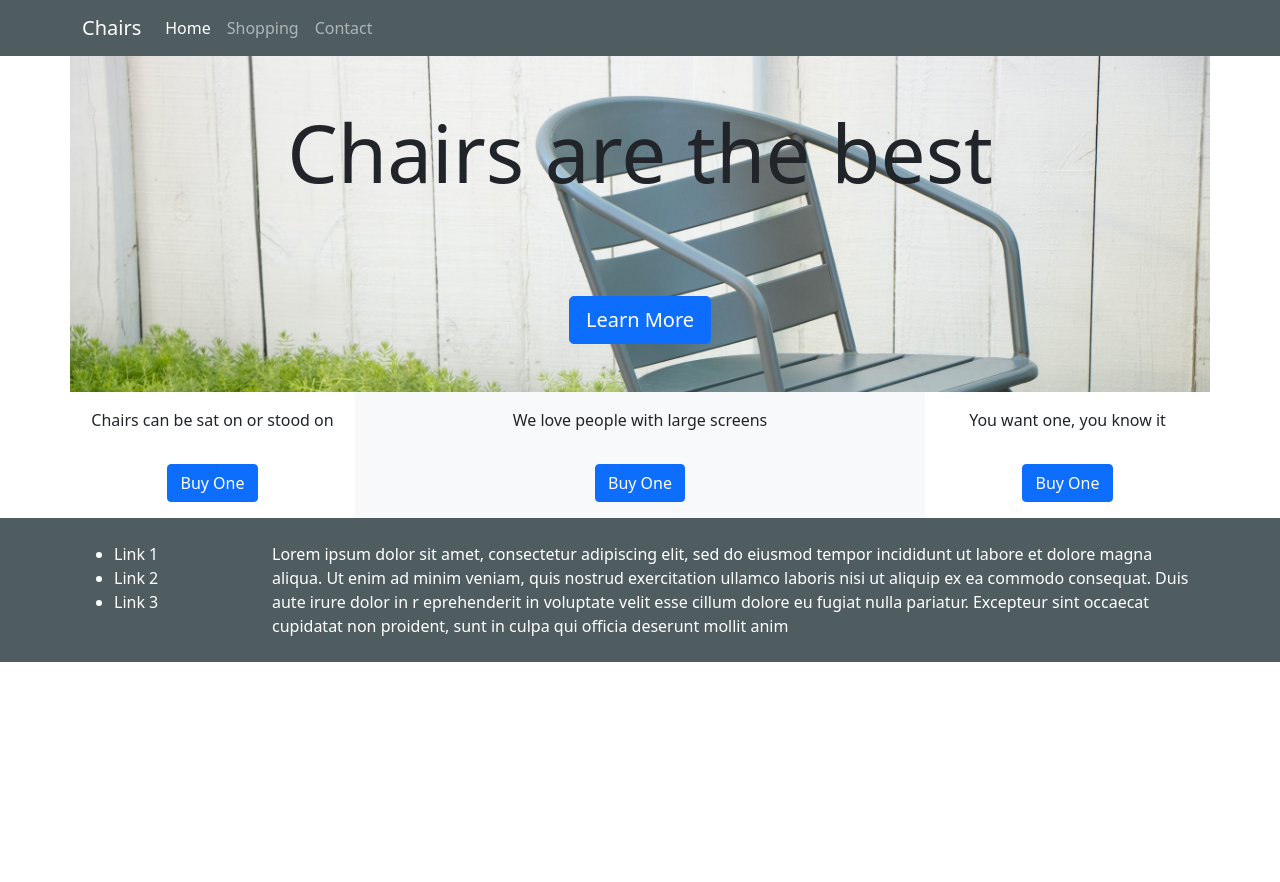
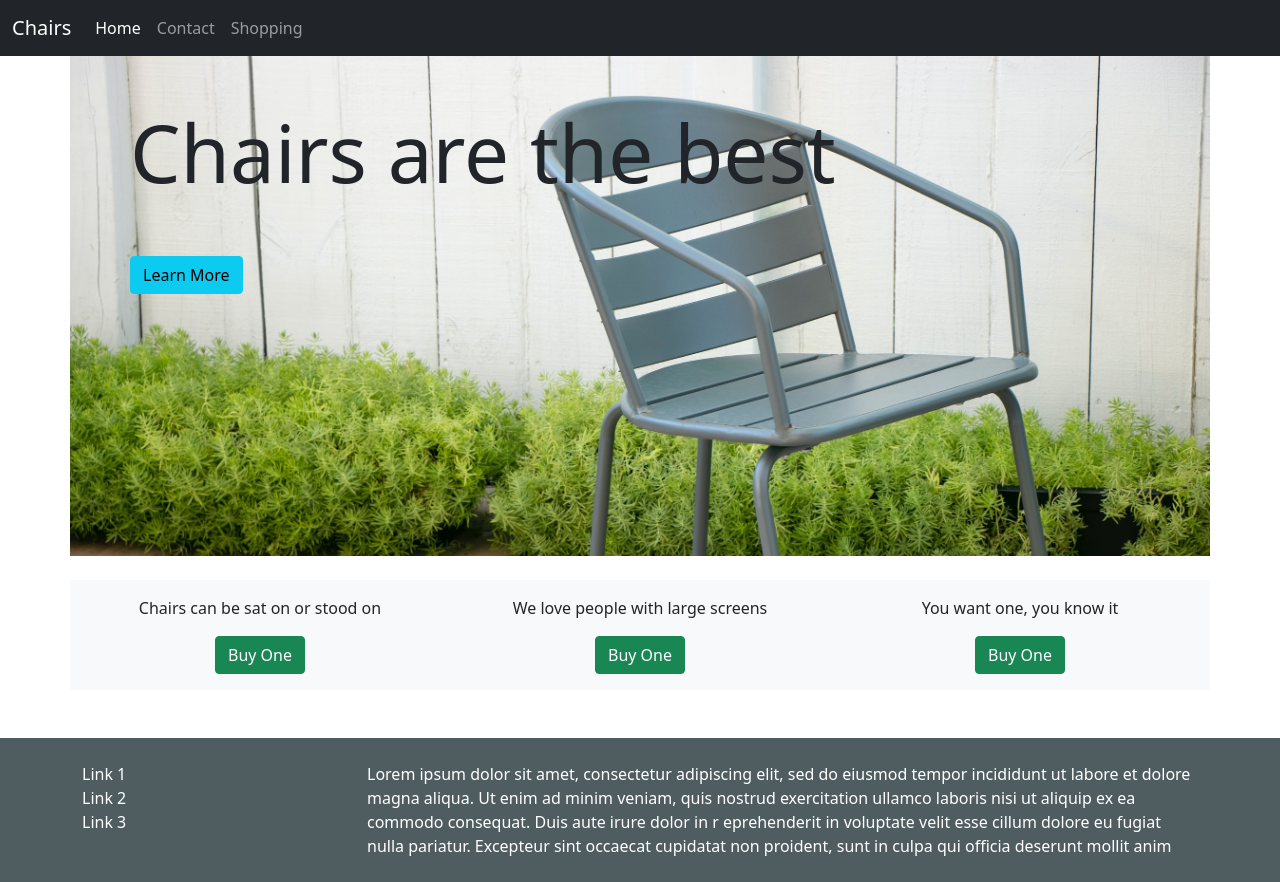
Before and after one commit to natafaye/fesd-week-3, a website: page week-9.html in a window 1280 px wide. Before the commit the page ends 800 px from the top, so only its background shows below. Drawn offline with nearby package versions, Linux system fonts and the light colour scheme.

Commit message:
2/14/23 bootstrap practice

```diff
--- a/package.json
+++ b/package.json
@@ -9,6 +9,7 @@
   "author": "",
   "license": "ISC",
   "dependencies": {
-    "bootstrap": "^5.1.0"
+    "bootstrap": "^5.1.0",
+    "bootswatch": "^5.2.3"
   }
 }
--- a/week3.css
+++ b/styles.css
@@ -1,5 +1,3 @@
-/* #4F5D61 */
-
 .bg-slate {
     background-color: #4F5D61
 }
@@ -7,4 +5,5 @@
 .bg-chair {
     background-image: url(images/chair.jpg);
     background-size: cover;
+    height: 500px;
 }
--- a/week3.html
+++ b/week-9.html
@@ -5,14 +5,14 @@
     <meta charset="UTF-8">
     <meta http-equiv="X-UA-Compatible" content="IE=edge">
     <meta name="viewport" content="width=device-width, initial-scale=1.0">
+    <title>Document</title>
     <link rel="stylesheet" href="node_modules/bootstrap/dist/css/bootstrap.min.css" />
-    <link rel="stylesheet" href="week3.css" />
-    <title>Document</title>
+    <link rel="stylesheet" href="styles.css" />
 </head>
 
 <body>
-    <nav class="navbar navbar-expand-lg bg-slate navbar-dark">
-        <div class="container">
+    <nav class="navbar navbar-expand-lg navbar-dark bg-dark">
+        <div class="container-fluid">
             <a class="navbar-brand" href="#">Chairs</a>
             <button class="navbar-toggler" type="button" data-bs-toggle="collapse" data-bs-target="#navbarNav"
                 aria-controls="navbarNav" aria-expanded="false" aria-label="Toggle navigation">
@@ -24,10 +24,10 @@
                         <a class="nav-link active" aria-current="page" href="#">Home</a>
                     </li>
                     <li class="nav-item">
-                        <a class="nav-link" href="#">Shopping</a>
+                        <a class="nav-link" href="#">Contact</a>
                     </li>
                     <li class="nav-item">
-                        <a class="nav-link" href="#">Contact</a>
+                        <a class="nav-link" href="#">Shopping</a>
                     </li>
                 </ul>
             </div>
@@ -35,37 +35,37 @@
     </nav>
     <div class="container">
         <div class="row">
-            <div class="col bg-chair text-center">
-                <h1 class="display-1 my-5">Chairs are the best</h1>
-                <button class="btn btn-primary btn-lg my-5">Learn More</button>
+            <div class="col bg-chair">
+                <h1 class="display-1 p-5">Chairs are the best</h1>
+                <button class="btn btn-info ms-5">Learn More</button>
             </div>
         </div>
-        <div class="row text-center">
-            <div class="col-md">
-                <p class="mt-3">Chairs can be sat on or stood on</p>
-                <button class="btn btn-primary my-3">Buy One</button>
+        <div class="row text-center mt-4">
+            <div class="col-12 col-md-6 col-lg-4 bg-light p-3">
+                <p>Chairs can be sat on or stood on</p>
+                <button class="btn btn-success">Buy One</button>
             </div>
-            <div class="col-md col-lg-6 bg-light d-none d-md-block">
-                <p class="mt-3">We love people with large screens</p>
-                <button class="btn btn-primary my-3">Buy One</button>
+            <div class="d-none d-md-block col-md-6 col-lg-4 bg-light p-3">
+                <p>We love people with large screens</p>
+                <button class="btn btn-success">Buy One</button>
             </div>
-            <div class="col-md">
-                <p class="mt-3">You want one, you know it</p>
-                <button class="btn btn-primary my-3">Buy One</button>
+            <div class="col-12 col-md-12 col-lg-4 bg-light p-3">
+                <p>You want one, you know it</p>
+                <button class="btn btn-success">Buy One</button>
             </div>
         </div>
     </div>
-    <footer class="bg-slate text-white p-4">
+    <footer class="bg-slate text-white p-4 mt-5">
         <div class="container">
             <div class="row">
-                <div class="col">
-                    <ul>
+                <div class="col-6 col-md-3">
+                    <ul class="list-unstyled">
                         <li>Link 1</li>
                         <li>Link 2</li>
                         <li>Link 3</li>
                     </ul>
                 </div>
-                <div class="col-sm-6 col-md-8 col-lg-10">
+                <div class="col">
                     Lorem ipsum dolor sit amet, consectetur adipiscing elit, sed do eiusmod tempor incididunt
                     ut labore et dolore magna aliqua. Ut enim ad minim veniam, quis nostrud exercitation
                     ullamco laboris nisi ut aliquip ex ea commodo consequat. Duis aute irure dolor in r
@@ -75,8 +75,7 @@
             </div>
         </div>
     </footer>
-
-    <script src="node_modules/bootstrap/dist/js/bootstrap.bundle.js"></script>
+    <script src="node_modules/bootstrap/dist/js/bootstrap.min.js"></script>
 </body>
 
 </html>
```
Also changed, not shown: bootstrap-practice.html (+18 -1 lines), codwars.js (deleted, +0 -39 lines), 1 other file.
